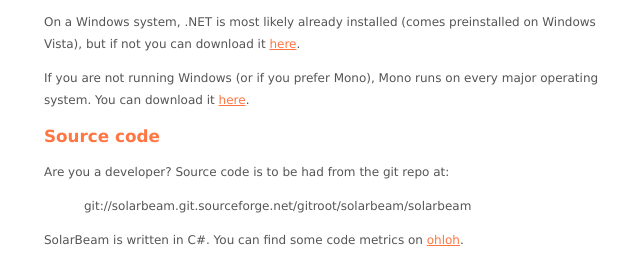
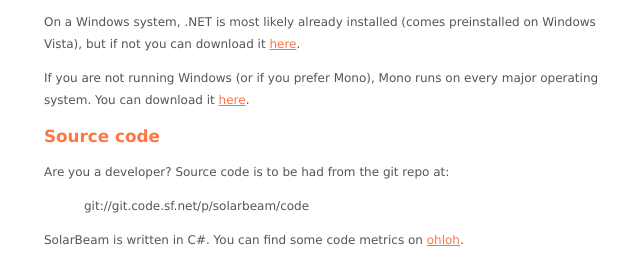
Before and after one commit to numerodix/solarbeam, a PHP site: page /download.php in a window 1280 px wide. Shown: the part 805-1073 px from the top of the page, without its empty margins (426-1066 px from the left). Run offline with PHP 8.4, Linux system fonts and the light colour scheme.

Commit message:
update git url

```diff
--- a/web/download.php
+++ b/web/download.php
@@ -30,7 +30,7 @@
 
 		<h2>Source code</h2>
 		<p>Are you a developer? Source code is to be had from the git repo at:</p>
-		<blockquote><p>git://solarbeam.git.sourceforge.net/gitroot/solarbeam/solarbeam</p></blockquote>
+		<blockquote><p>git://git.code.sf.net/p/solarbeam/code</p></blockquote>
 		<p>SolarBeam is written in C&#35;. You can find some code metrics on <a href="https://www.ohloh.net/p/solarbeam">ohloh</a>.</p>
 	</div>
 
```
